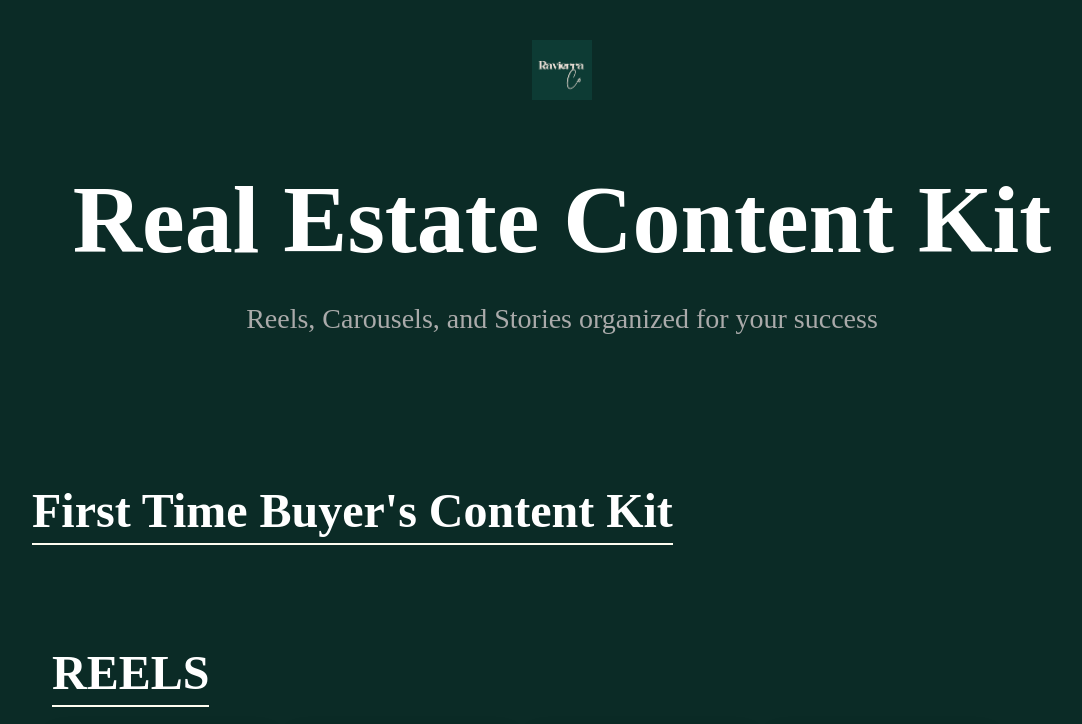
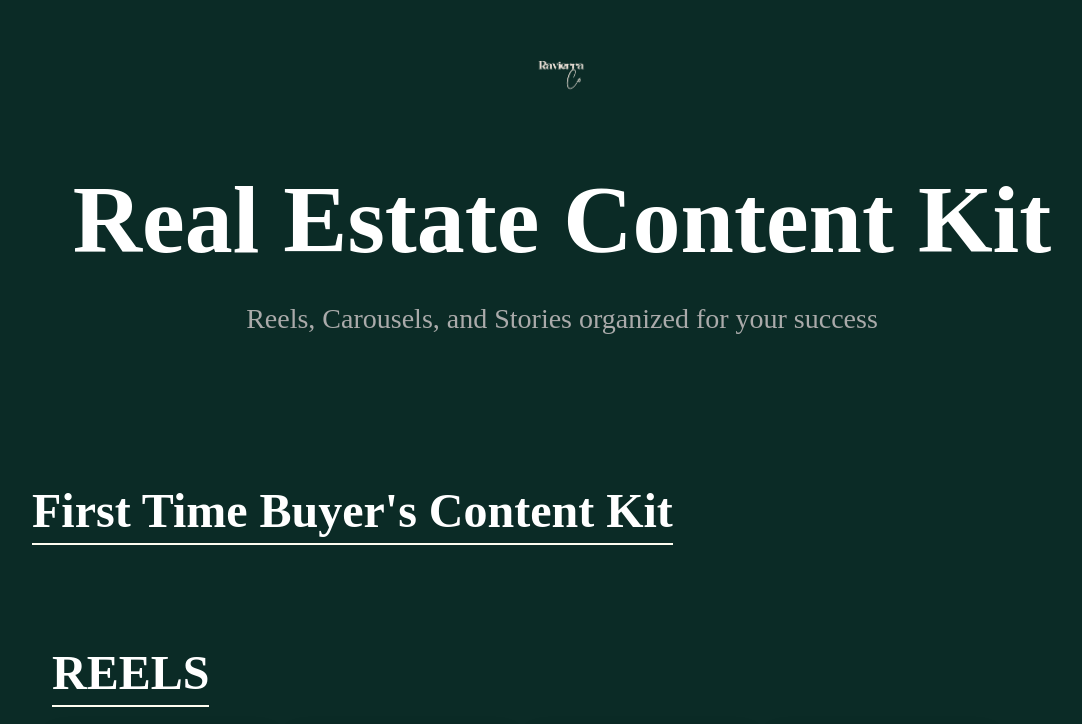
Before and after one commit to ravierraco/Real-Estate-Templates, a plain HTML site: page index.html in a window 1280 px wide. Shown: the top 724 px of the page, without its empty margins (78-1160 px from the left). Drawn offline with Linux system fonts and the light colour scheme; grey boxes are pictures that could not be loaded.

Commit message:
Update index.html

```diff
--- a/index.html
+++ b/index.html
@@ -130,7 +130,7 @@ body {
 <body>
  <div class="main-content">
   <header>
-    <img src="Ravierra.Co.png" alt="My Logo" class="logo">
+    <img src="Ravierra.Co-removebg-preview.png" alt="My Logo" class="logo">
     <h1>Real Estate Content Kit</h1>
     <p>Reels, Carousels, and Stories organized for your success</p>
   </header>
```
